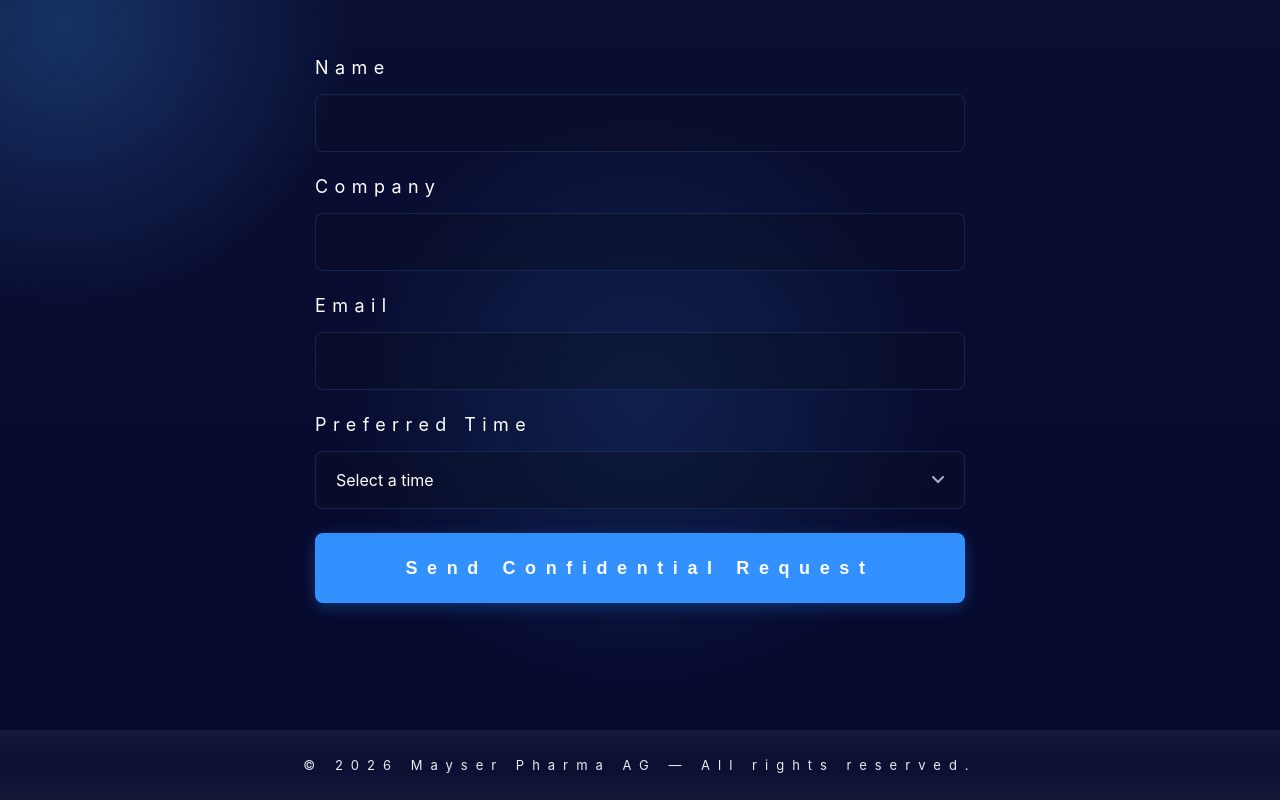
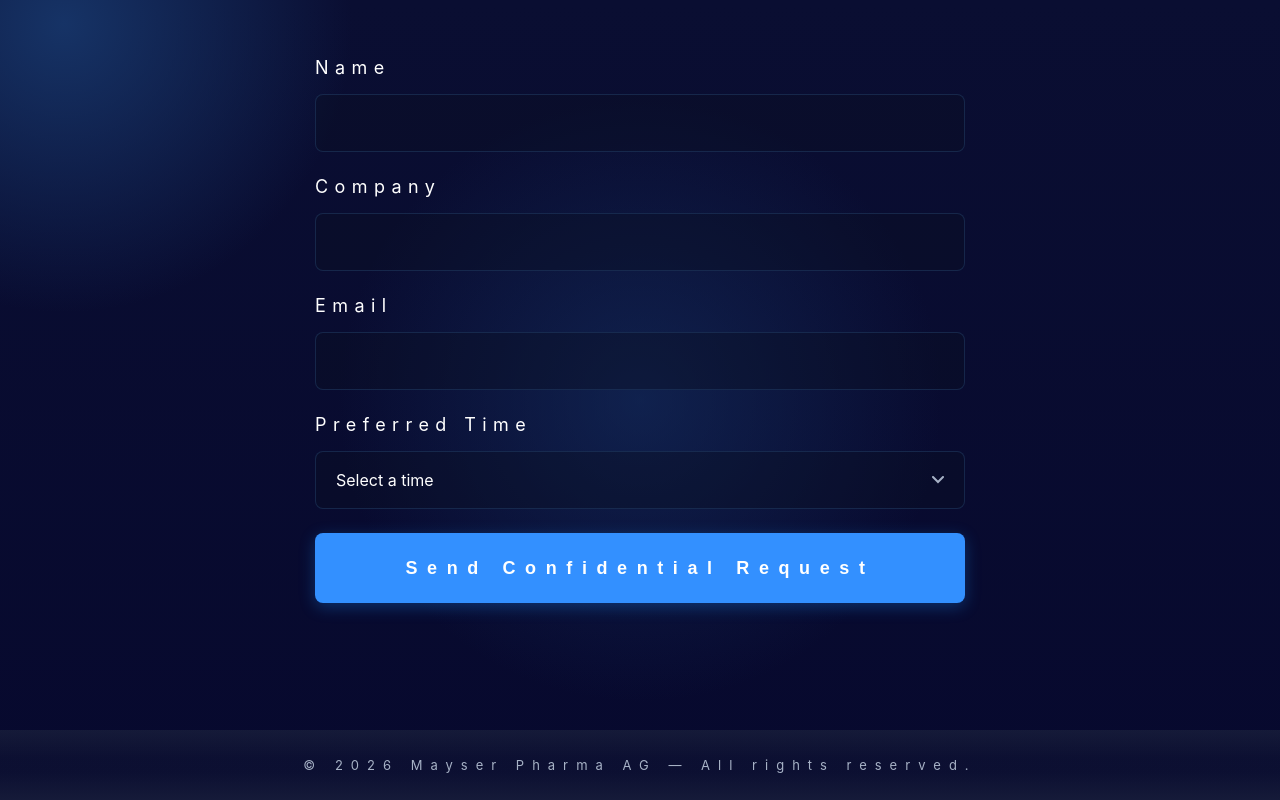
Before and after one commit to Saba-sa/mayser-new, a plain HTML site: page pages/form.html in a window 1280 px wide. Drawn offline with Linux system fonts and the light colour scheme; a web font is replaced by a local one.

Commit message:
style updayed

```diff
--- a/style.css
+++ b/style.css
@@ -74,7 +74,6 @@ body::before {
     radial-gradient(circle at 50% 50%, #1633668d 0%, transparent 40%),
     linear-gradient(180deg, #0a0e32 0%, #07092e 100%);
 }
-
 
 .container {
   max-width: 1200px;
@@ -684,13 +683,14 @@ p.dev {
 }
 .footer p {
   font-size: 13px;
+  color: var(--text-muted);
 }
 /* ====================================
    RESPONSIVE DESIGN
    ==================================== */
 
 @media (max-width: 768px) {
- .content-block {
+  .content-block {
     padding: 0 1rem;
     text-align: left;
   }
@@ -717,7 +717,7 @@ p.dev {
     letter-spacing: 0.2rem;
     width: 80%;
     padding: 5px;
-    font-size:16px;
+    font-size: 16px;
   }
   h1 {
     font-size: clamp(32px, 8vw, 48px);
@@ -755,7 +755,7 @@ p.dev {
 }
 
 @media (max-width: 480px) {
-    .container {
+  .container {
     padding: 1.5rem;
   }
   .hero-section,
@@ -804,8 +804,7 @@ p.dev {
     font-size: 18px;
   }
 
-
-  #requestForm{
-    padding:10px 0;
+  #requestForm {
+    padding: 10px 0;
   }
 }
```
Also changed, not shown: index.html (line endings or trailing spaces).
